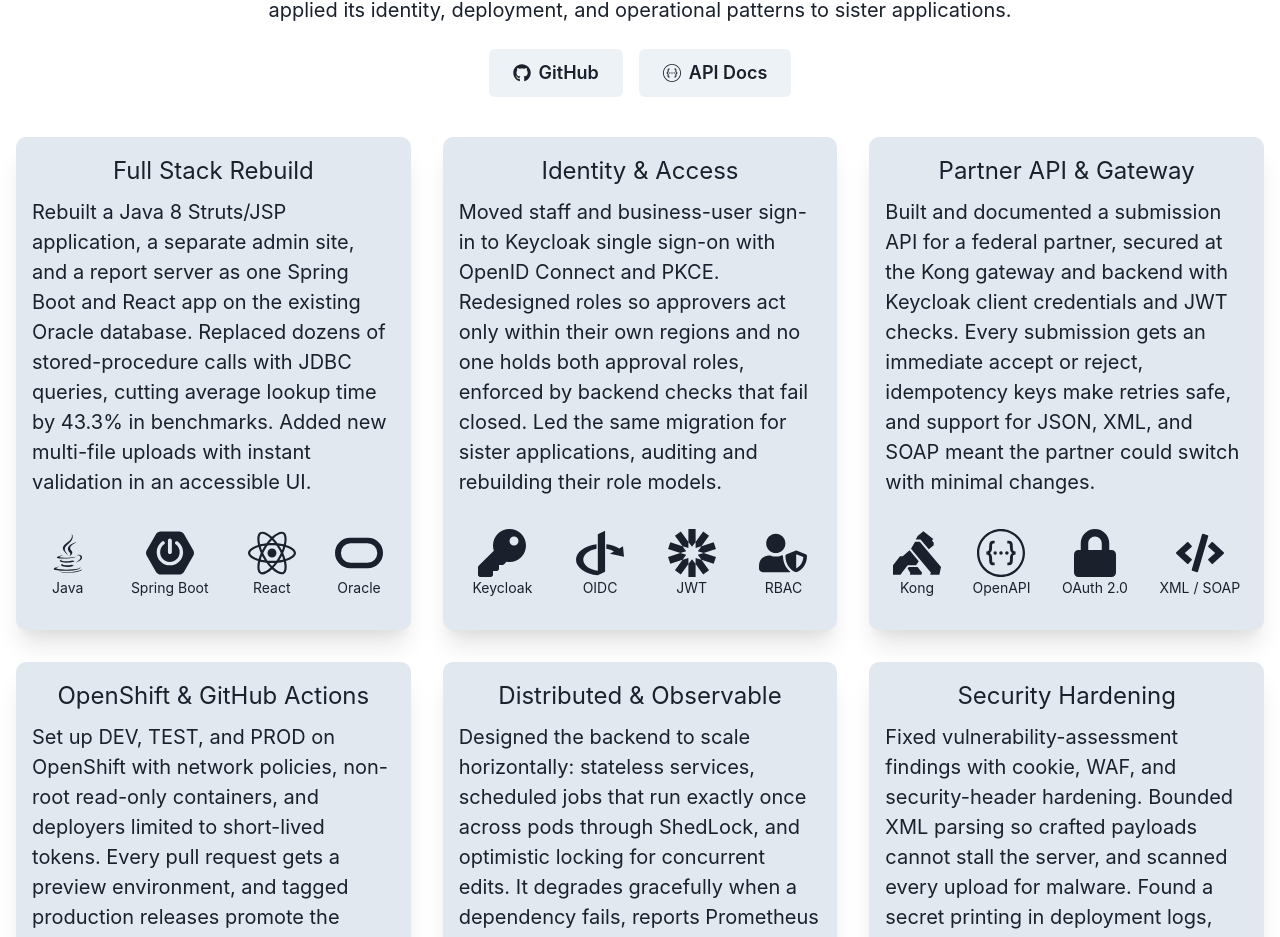
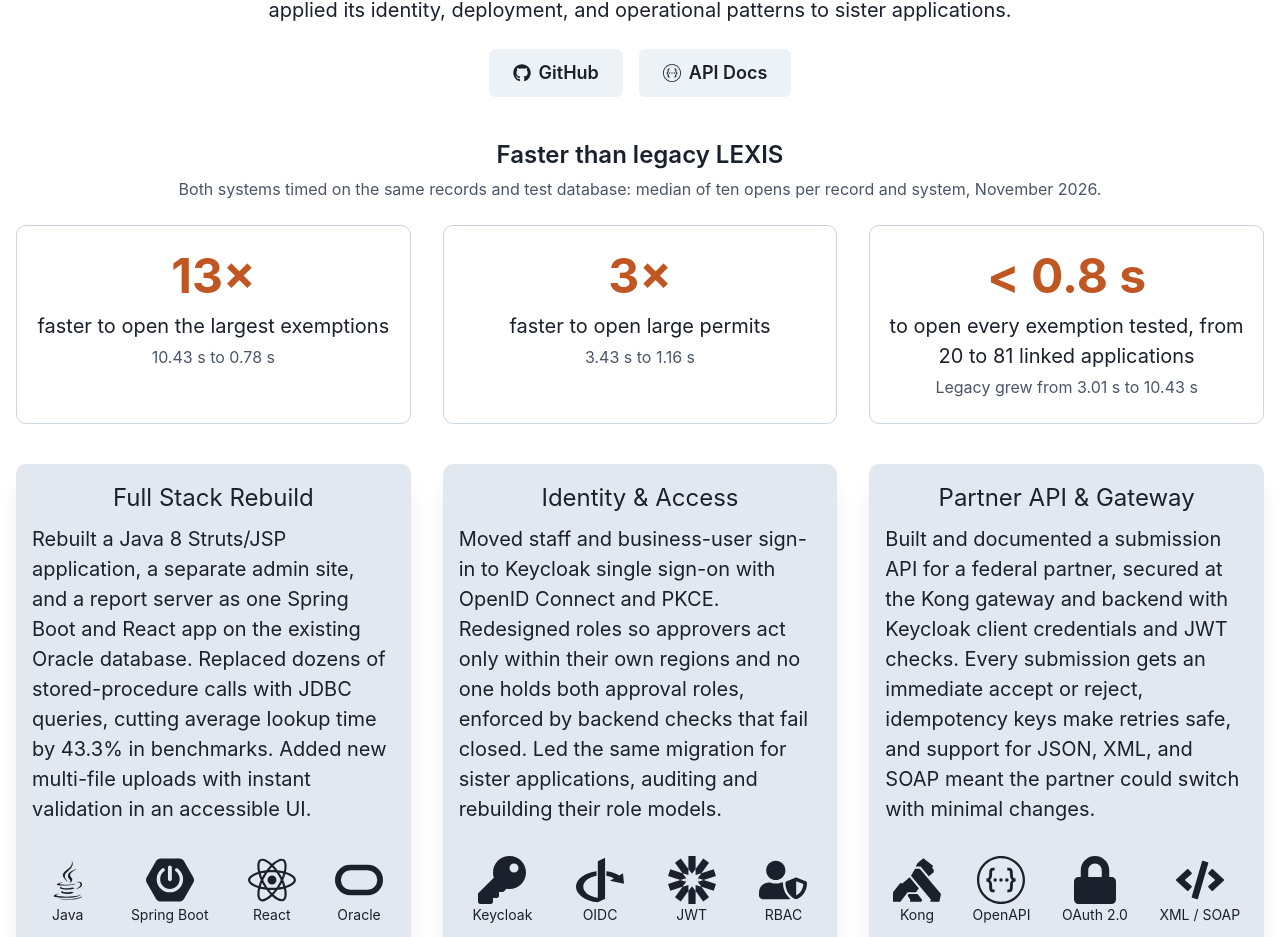
Before and after one commit to alexmcdermid/portfolio-website-chakra, a React (Create React App) app: page / in a window 1280 px wide. Shown: the part 1340-2277 px from the top of the page. Built offline with nearby package versions, Linux system fonts and the light colour scheme.

Commit message:
feat: add lexis open-time results to contract work section

```diff
--- a/src/components/ContractServices.js
+++ b/src/components/ContractServices.js
@@ -6,6 +6,12 @@ import { DiJava } from 'react-icons/di'
 import { SiSpringboot, SiReact, SiOracle, SiOpenid, SiJsonwebtokens, SiKong, SiSwagger, SiRedhatopenshift, SiKubernetes, SiGithubactions, SiDocker, SiPrometheus, SiOwasp, SiVault } from 'react-icons/si'
 import { FaKey, FaUserShield, FaLock, FaCode, FaCubes, FaBell, FaBook, FaShieldAlt, FaFileUpload, FaLinkedin, FaGithub } from 'react-icons/fa'
 import React from 'react'
+
+const speedStats = [
+    { value: '13×', label: 'faster to open the largest exemptions', detail: '10.43 s to 0.78 s' },
+    { value: '3×', label: 'faster to open large permits', detail: '3.43 s to 1.16 s' },
+    { value: '< 0.8 s', label: 'to open every exemption tested, from 20 to 81 linked applications', detail: 'Legacy grew from 3.01 s to 10.43 s' },
+]
 
 const workstreams = [
     {
@@ -96,6 +102,20 @@ function ContractServices() {
                 <Button as='a' href="https://openapi.apps.gov.bc.ca/?url=https://raw.githubusercontent.com/bcgov/nr-lexis/main/gateway/openapi.yaml" target='_blank' rel='noopener noreferrer' leftIcon={<SiSwagger/>} size={isNotSmallerScreen ? 'lg' : 'md'}>API Docs</Button>
             </Flex>
 
+            <Text as='h3' fontSize='2xl' fontWeight='semibold' px='4' pb='1'>Faster than legacy LEXIS</Text>
+            <Text fontSize='md' color={isDark ? "gray.400" : "gray.600"} maxW='1000px' mx='auto' px='4' pb='6'>
+                Both systems timed on the same records and test database: median of ten opens per record and system, November 2026.
+            </Text>
+            <Flex wrap='wrap' justify='center' gap='8' w='100%' maxW='1280px' mx='auto' px='4' pb='10' textAlign='center'>
+                {speedStats.map(({ value, label, detail }) => (
+                    <Box key={value} w={{ base: '100%', md: 'calc(33.333% - 1.334rem)' }} px='4' py='6' rounded='10px' borderWidth='1px' borderColor={isDark ? 'gray.600' : 'gray.300'}>
+                        <Text fontSize={isNotSmallerScreen ? '5xl' : '4xl'} fontWeight='bold' lineHeight='1.1' color={isDark ? 'orange.300' : 'orange.600'}>{value}</Text>
+                        <Text fontSize={isNotSmallerScreen ? 'xl' : 'lg'} pt='2'>{label}</Text>
+                        <Text fontSize='md' color={isDark ? "gray.400" : "gray.600"} pt='1'>{detail}</Text>
+                    </Box>
+                ))}
+            </Flex>
+
             <Flex wrap='wrap' justify='center' align='stretch' gap='8' w='100%' maxW='1280px' mx='auto' px='4' textAlign='center'>
                 {workstreams.map(({ title, description, stack }) => (
                     <Box key={title} w={{ base: '100%', md: 'calc(50% - 1rem)', xl: 'calc(33.333% - 1.334rem)' }} rounded='10px' overflow='hidden' boxShadow='md' bg={isDark ? 'gray.700' : 'gray.200'} shadow='xl' display='flex' flexDirection='column'>
```
